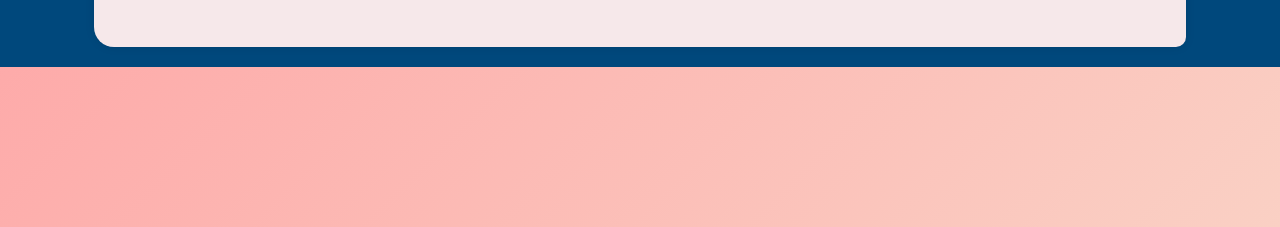
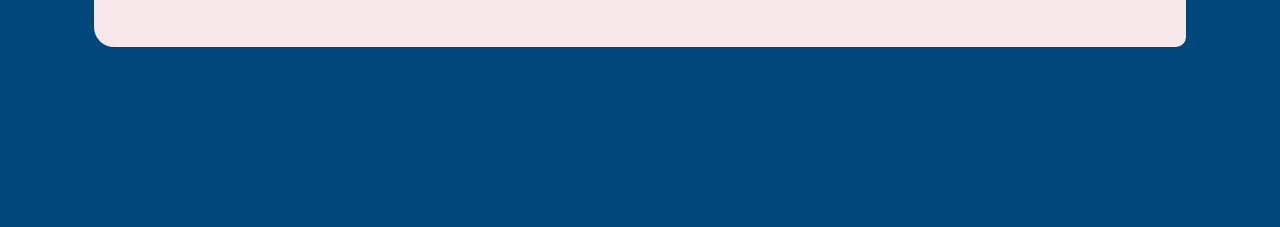
Before and after one commit to Nahfeesah/Profile-Project, a plain HTML site: page index.html in a window 1280 px wide. Shown: the part 573-800 px from the top of the page. Drawn offline with Linux system fonts and the light colour scheme.

Commit message:
About me done

```diff
--- a/styles.css
+++ b/styles.css
@@ -2,11 +2,11 @@ body {
   font-family: "Poppins", sans-serif;
   margin: 0;
   padding: 0;
-  background: linear-gradient(135deg, #ff9a9e 0%, #fad0c4 100%);
   height: 100vh;
   display: flex;
   justify-content: center;
   align-items: start;
+   background-color: #00487C;
 }
 
 #about-me-container {
@@ -14,7 +14,7 @@ body {
   flex-direction: column;
   align-items: center;
   padding: 20px;
-  background-color: #00487C;
+
 }
 .about-me-content {
   background-color: #F6E8EA;
```
